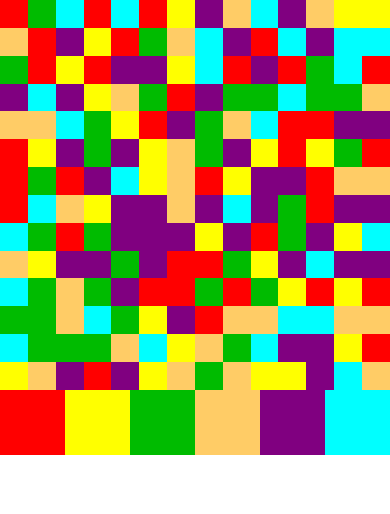
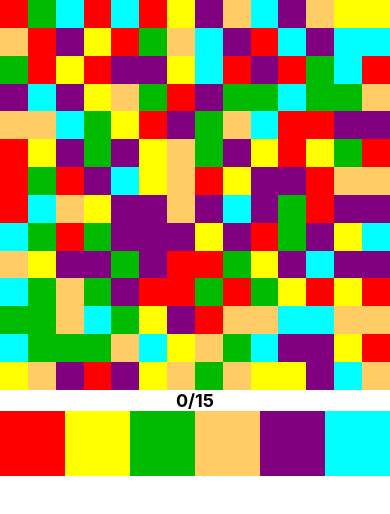
Before and after one commit to ghaiklor/flood-it, a React Native app: screen / in a window 390 px wide. Shown: the top 514 px of the page. Built offline with nearby package versions, Linux system fonts and the light colour scheme.

Commit message:
Implement moves counter

```diff
--- a/main.js
+++ b/main.js
@@ -9,6 +9,8 @@ import COLORS from './src/constants/colors';
 const SIZE = 14;
 const initialField = Array.from({length: SIZE * SIZE}).map(() => COLORS[Math.floor(Math.random() * COLORS.length)]);
 const initialState = {
+  moves: 0,
+  maxMoves: 15,
   colors: COLORS,
   currentColor: initialField[0],
   field: initialField
--- a/src/App.js
+++ b/src/App.js
@@ -1,5 +1,6 @@
 import React from 'react';
 import {StyleSheet, View} from 'react-native';
+import MovesCounter from './components/MovesCounter';
 import Grid from './components/Grid';
 import Palette from './components/Palette';
 
@@ -8,6 +9,7 @@ class App extends React.Component {
     return (
       <View style={styles.container}>
         <Grid/>
+        <MovesCounter/>
         <Palette/>
       </View>
     )
--- /dev/null
+++ b/src/components/MovesCounter.js
@@ -0,0 +1,34 @@
+import React from 'react';
+import {StyleSheet, View, Text} from 'react-native';
+import {connect} from 'react-redux';
+
+const mapStateToProps = state => ({moves: state.moves, maxMoves: state.maxMoves});
+
+class MovesCounter extends React.Component {
+  render() {
+    const {moves, maxMoves} = this.props;
+
+    return (
+      <View style={styles.container}>
+        <Text style={styles.text}>{moves}</Text>
+        <Text style={styles.text}>/</Text>
+        <Text style={styles.text}>{maxMoves}</Text>
+      </View>
+    )
+  }
+}
+
+const styles = StyleSheet.create({
+  container: {
+    flexDirection: 'row',
+    justifyContent: 'center',
+    alignItems: 'center'
+  },
+  text: {
+    fontWeight: 'bold',
+    fontSize: 18,
+    color: 'black'
+  }
+});
+
+export default connect(mapStateToProps)(MovesCounter);
--- a/src/reducers/index.js
+++ b/src/reducers/index.js
@@ -3,9 +3,9 @@ import * as TYPES from '../actions/types';
 function getAdjacents(array, index) {
   const size = Math.sqrt(array.length);
   const top = index - size;
-  const right = index + 1;
+  const right = (index % (size - 1)) ? index + 1 : -1;
   const bottom = index + size;
-  const left = index - 1;
+  const left = (index % size) ? index - 1 : -1;
 
   return {top, right, bottom, left};
 }
@@ -30,7 +30,7 @@ export default function floodIt(state, action) {
         if (field[left] === oldColor) job.push(left);
       }
 
-      return Object.assign({}, state, {field, currentColor: newColor});
+      return Object.assign({}, state, {field, currentColor: newColor, moves: state.moves + 1});
     default:
       return state;
   }
```
